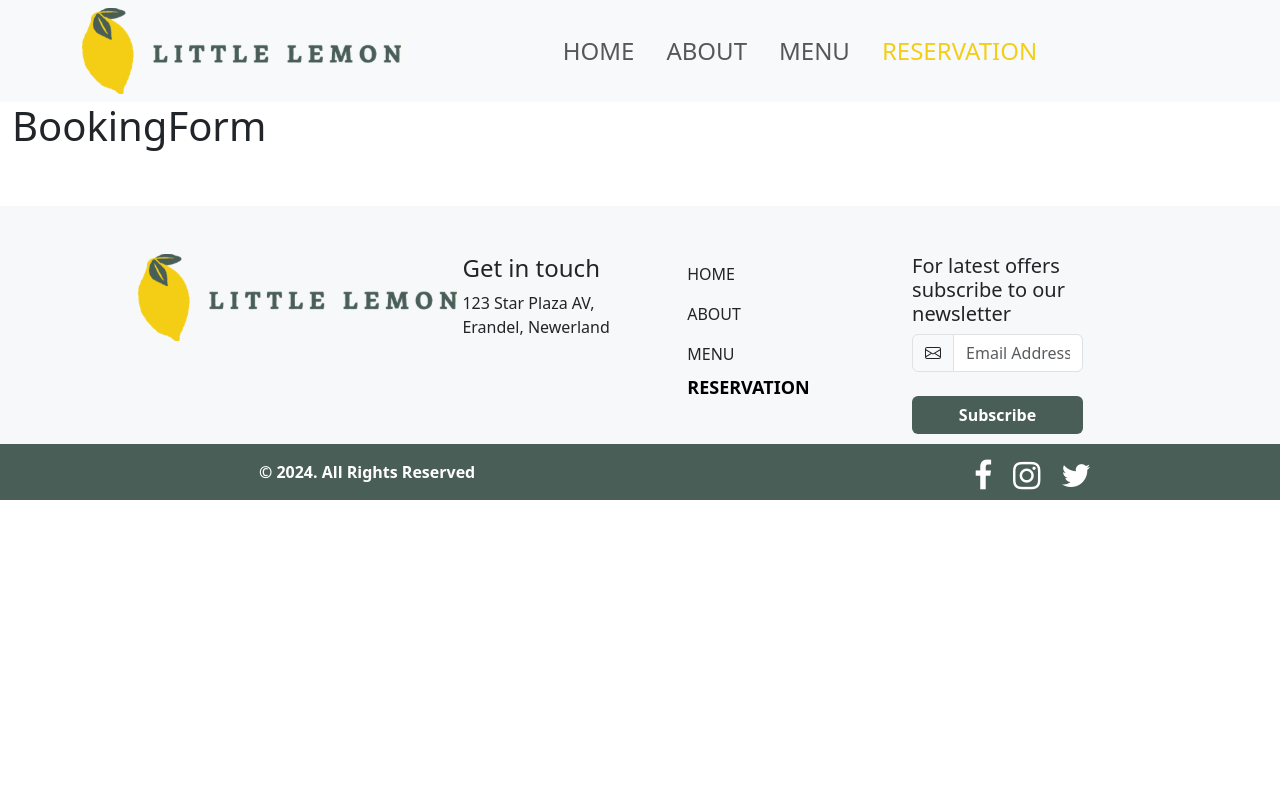
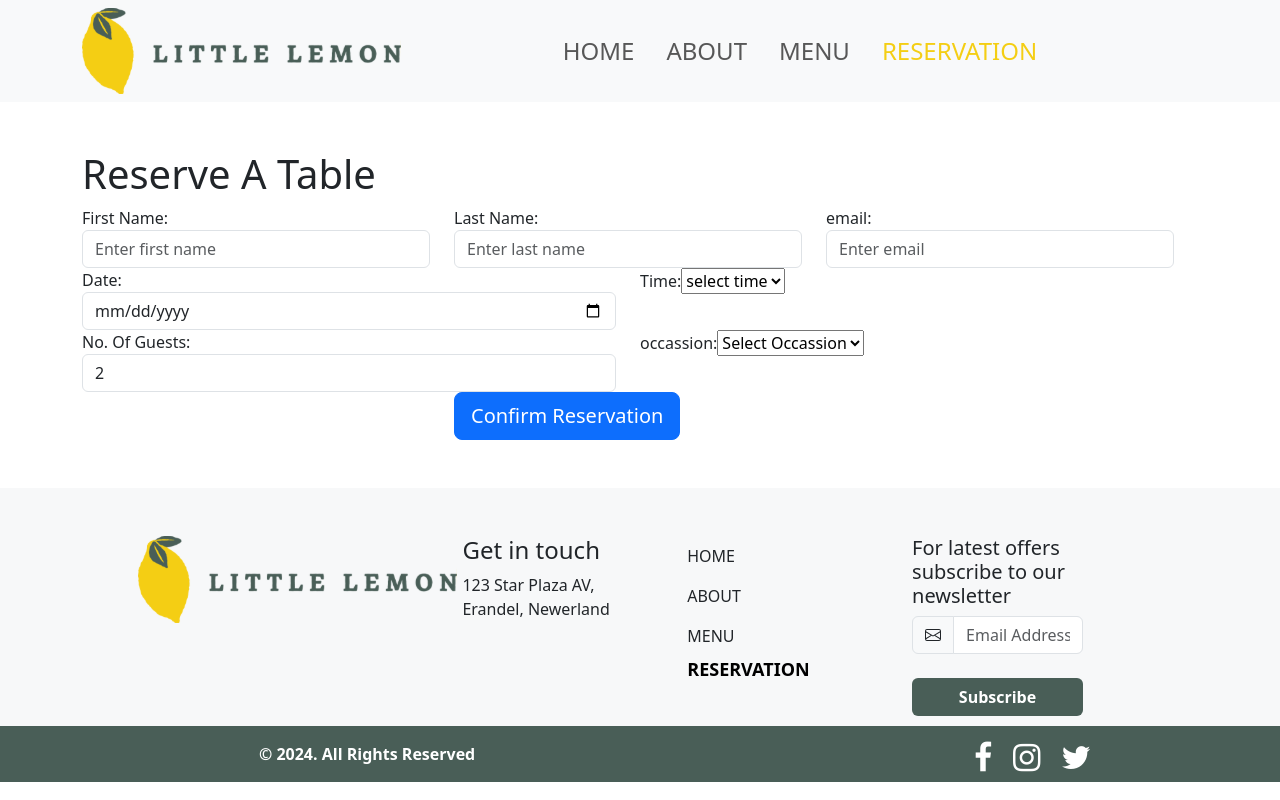
Before and after one commit to codebysamuel/Capstone-Frontend, a React (Create React App) app: page /reserve in a window 1280 px wide. Built offline with nearby package versions, Linux system fonts and the light colour scheme.

Commit message:
added context and booking form

```diff
--- a/src/App.js
+++ b/src/App.js
@@ -7,6 +7,7 @@ import Home from './pages/Home';
 import About from './pages/About'
 import BookingForm from './pages/BookingForm';
 import Menu from './pages/Menu';
+import ConfirmPage from './pages/ConfirmPage';
 function App() {
   return (
     <div className='container-fluid'>
@@ -17,6 +18,7 @@ function App() {
      <Route path="/about" element={<About/>}></Route>
      <Route path="/menu" element={<Menu/>}></Route>
      <Route path="/reserve" element={<BookingForm/>}></Route>
+     <Route path="/confirm" element={<ConfirmPage/>}></Route>
      </Route>
     </Routes>
   </Router>
--- /dev/null
+++ b/src/AppContext.js
@@ -0,0 +1,31 @@
+import { createContext, useContext,useState,useEffect } from "react";
+import {fetchAPI} from '../src/api/api'
+const AppContext =createContext()
+
+export const AppProvider=({children})=>{
+    const [confirm, setConfirm] = useState(false);
+    const [msg, setMsg] = useState({
+      line1: "",
+      line2: "",
+      line3: "",
+    });
+
+    const [availableTimes, setAvailableTimes] = useState([]);
+
+    useEffect(() => {
+      const date = new Date();
+      const times = fetchAPI(date);
+      setAvailableTimes(times);
+    }, []);
+
+    const contextValues = { setConfirm, msg, setMsg, availableTimes };
+
+
+    return (
+        <AppContext.Provider value={contextValues}>
+            {children}
+        </AppContext.Provider>
+    )
+}
+
+ export const useGlobalContext=()=>useContext(AppContext)
--- /dev/null
+++ b/src/api/api.js
@@ -0,0 +1,29 @@
+// Resource: https://raw.githubusercontent.com/Meta-Front-End-Developer-PC/capstone/master/api.js
+
+const seededRandom = function (seed) {
+    var m = 2 ** 35 - 31;
+    var a = 185852;
+    var s = seed % m;
+    return function () {
+      return (s = (s * a) % m) / m;
+    };
+  };
+
+  const fetchAPI = function (date) {
+    let result = [];
+    let random = seededRandom(date.getDate());
+
+    for (let i = 17; i <= 23; i++) {
+      if (random() < 0.5) {
+        result.push(i + ":00");
+      }
+      if (random() < 0.5) {
+        result.push(i + ":30");
+      }
+    }
+    return result;
+  };
+
+
+
+  export { fetchAPI };
--- a/src/pages/BookingForm.js
+++ b/src/pages/BookingForm.js
@@ -1,8 +1,155 @@
+import { useState } from 'react';
+import { useGlobalContext } from '../AppContext'
+import { Navigate, useNavigate } from 'react-router-dom';
 function BookingForm(){
+    const { setConfirm, msg, setMsg, availableTimes} = useGlobalContext();
+    const navigate=useNavigate()
+  const [user,setUser]=useState({
+    firstName:"",
+    lastName:"",
+    email:""
+  });
+  const [date,setDate]=useState();
+  const [time,setTime]=useState();
+  const [guests,setGuests]=useState(2)
+  const[occassion,setOccassion]=useState()
+
+  const handleUser=(e)=>{
+if(e.target.name==='fname'){
+  setUser({...user,firstName:e.target.value})
+}else if(e.target.name==='lname'){
+  setUser({...user,lastName:e.target.value})
+}else if(e.target.name==='email'){
+  setUser({...user,email:e.target.value})
+}
+  }
+
+
+
+  const handleGuests=(e)=>{
+const num=Number(e.target.value)
+if(num<1){
+  setGuests(1)
+}else if(num>20){
+  setGuests(20)
+}else{
+  setGuests(num)
+}
+  }
+
+
+
+  const handleSubmit=(e)=>{
+e.preventDefault()
+console.log(user.firstName,user.lastName,guests,date,time,occassion)
+setMsg({
+  ...msg,
+  line1: `Dear ${user.firstName} ${user.lastName}:`,
+  line2: `Your table for party of ${guests} is reserved for ${date} at ${time}.`,
+  line3: `We will see you soon for the ${occassion} event!`,
+});
+setConfirm(true)
+  }
     return (
-        <>
-        <h1>BookingForm</h1>
-        </>
+        <div className="container pt-5">
+        <div className="row">
+            <h1>Reserve A Table</h1>
+            <div className="row">
+            <form onSubmit={handleSubmit}>
+  <div class="row">
+    <div class="col">
+        <label for="fname">First Name:</label>
+      <input type="text" class="form-control"
+      value={user.firstName}
+      onChange={handleUser}
+      placeholder="Enter first name" name="fname"
+      required
+      />
+    </div>
+    <div class="col">
+    <label for="lname">Last Name:</label>
+      <input type="text" class="form-control"
+      value={user.lastName}
+      onChange={handleUser}
+      placeholder="Enter last name" name="lname" required/>
+    </div>
+    <div class="col">
+    <label for="email">email:</label>
+      <input type="email" class="form-control"
+      value={user.email}
+      onChange={handleUser}
+      placeholder="Enter email" name="email" required/>
+    </div>
+  </div>
+
+
+  {/* date and time */}
+  <div class="row">
+    <div class="col">
+        <label for="date">Date:</label>
+      <input type="date" class="form-control"
+      value={date}
+      onChange={(e)=>setDate(e.target.value)}
+      name="date"/>
+    </div>
+    <div class="col">
+    <label for="time">Time:</label>
+   <select name='date' id='date' className='' value={time} onChange={(e)=>setTime(e.target.value)}>
+    <option>
+      select time
+    </option>
+    {availableTimes.map((element,i)=>{
+      return(
+        <option key={i} value={element}>
+          {element}
+        </option>
+      )
+    })}
+   </select>
+    </div>
+
+  </div>
+
+  {/* guests and occassion */}
+  <div class="row">
+    <div class="col">
+        <label for="guests">No. Of Guests:</label>
+      <input type="number"
+      value={guests} onChange={handleGuests}
+      class="form-control" placeholder="2" name="guests"/>
+    </div>
+    <div class="col">
+    <label for="occassion">occassion:</label>
+     <select name="date" id="date" value={occassion} onChange={(e)=>setOccassion(e.target.value)}>
+      <option defaultValue hidden>
+        Select Occassion
+      </option>
+      <option value="birthday">Birthday</option>
+      <option value="engagement">Engagement</option>
+      <option value="anniversary">Anniversary</option>
+      <option value="Other">Other</option>
+
+     </select>
+    </div>
+
+  </div>
+
+  <div className="row">
+    <div className="col">
+
+    </div>
+    <div className="col">
+    <button className="btn btn-primary btn-lg" onClick={()=>navigate("/confirm")}> Confirm Reservation</button>
+
+        </div>
+    <div className="col">
+
+        </div>
+  </div>
+</form>
+            </div>
+        </div>
+        </div>
     )
 }
 
--- /dev/null
+++ b/src/pages/ConfirmPage.js
@@ -0,0 +1,20 @@
+import React from 'react'
+import { useGlobalContext } from '../AppContext'
+const ConfirmPage = () => {
+    const {msg} = useGlobalContext();
+console.log('what is msg',msg)
+  return (
+    <div>
+         <section className="container my-3">
+         <h2>Reservation Confirmed</h2>
+        <div className="container row pd my-3" style={{ width: "60%", margin: "0 auto", background: "#F4CE14", borderRadius: "15px" }}>
+          <h6>{`${msg.line1}`}</h6>
+          <h6>{`${msg.line2}`}</h6>
+          <h6>{`${msg.line3}`}</h6>
+        </div>
+      </section>
+    </div>
+  )
+}
+
+export default ConfirmPage
```
Also changed, not shown: src/components/Testimonials.js (+1 -48 lines), src/index.js (+6 -2 lines).
